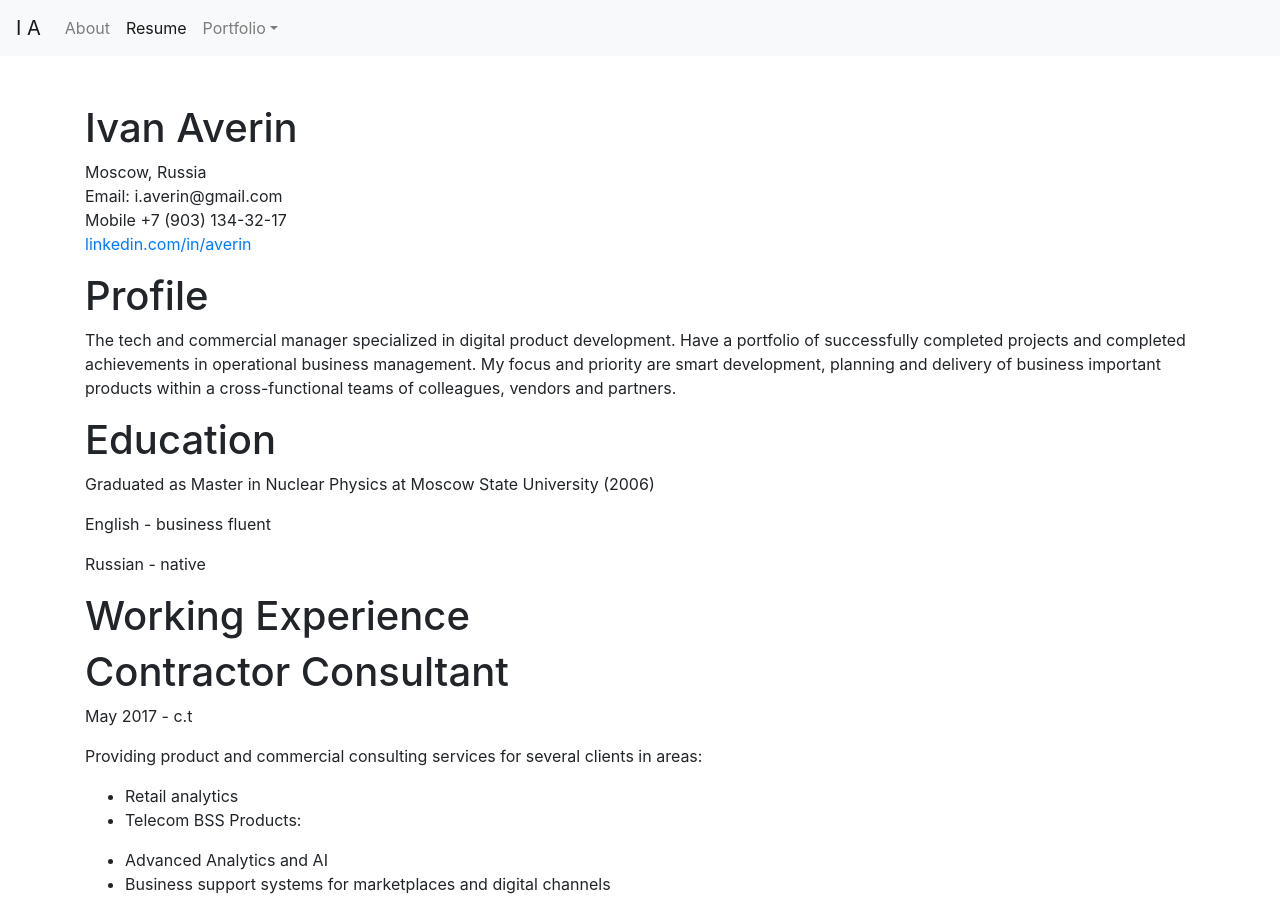
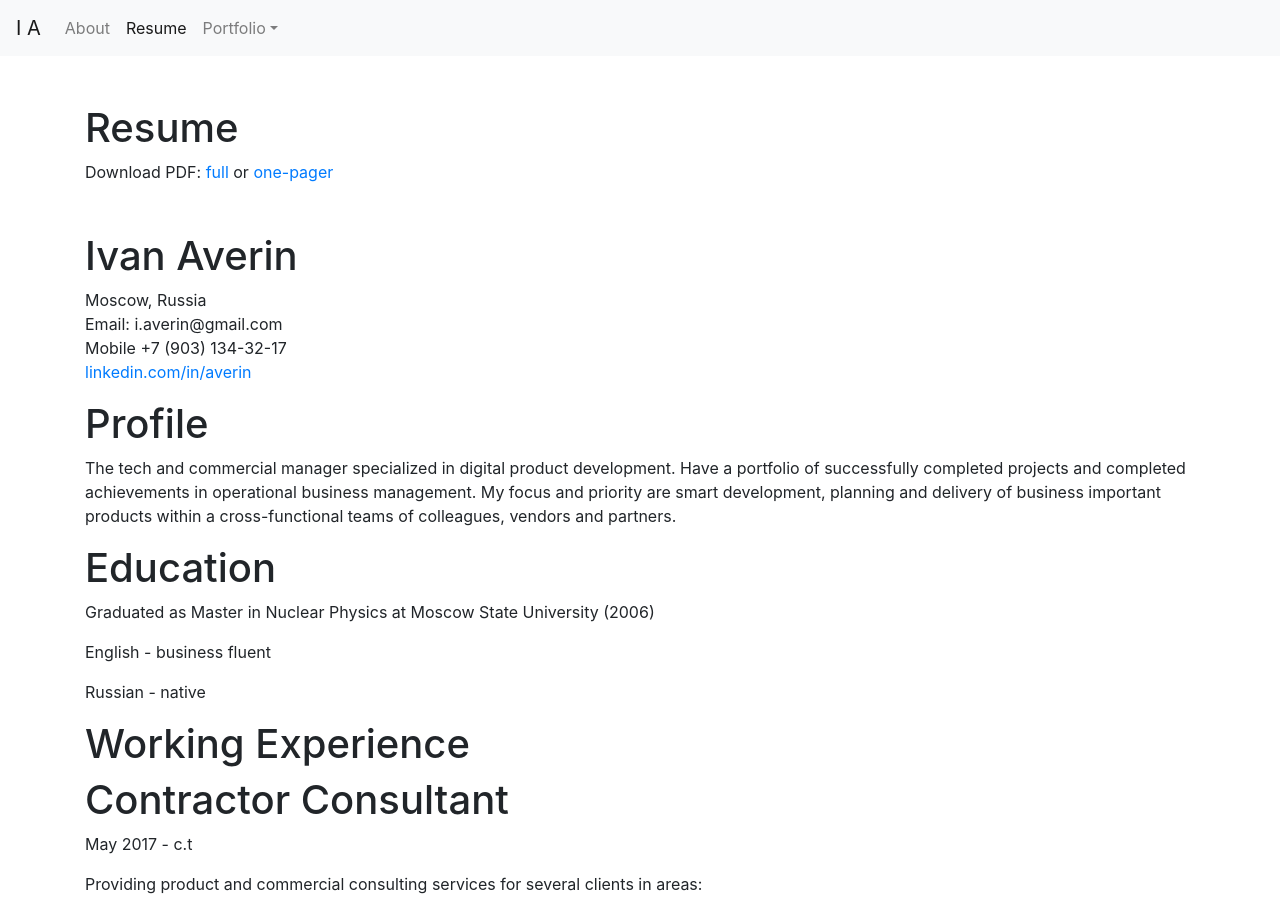
Before and after one commit to iaverin/iaverin.github.io, a Jekyll site: the page cv.html, which Jekyll copies as it is, in a window 1280 px wide and 900 px high. Built offline with Jekyll 4.4.1, drawn with Linux system fonts in a browser that asks for light colours; nearby versions of some CDN libraries; some of the changed text lies outside the part shown.

Commit message:
added download links

```diff
--- a/cv.html
+++ b/cv.html
@@ -57,8 +57,13 @@
 
 
     <div class="container mt-5">
+        <h1>Resume</h1>
+        <p class="mb-5">Download PDF: <a href="https://docs.google.com/document/export?format=pdf&id=18PTjhKrnqPhP-P7vN5CM87XSDzoIzM_87GGhcfVL1U4&includes_info_params=true" target="_blanc">full</a> or
+             <a href="https://docs.google.com/document/export?format=pdf&id=1-3sXLAAnB0ncusJ6A2q9Uwx2kOxYFKrfS4Ge2q3n4SI&includes_info_params=true" target="_blanc" >one-pager</a></p>
 
         <h1>Ivan Averin </h1>
+
+
                     <p class="mb-0">Moscow, Russia</p>
                     <p class="mb-0">Email: i.averin@gmail.com</p>
                     <p class="mb-0">Mobile +7 (903) 134-32-17</p>
@@ -259,7 +264,13 @@
         <p class="mb-0">Giedrius Makauskas – CCO of VimpelCom Eurasia (ex-supervisor)</p>
         <p class="mb-0">Maksim Sidorov – MTS (ex Head of business development department at VimpelCom) </p>
 
+        <p class="mt-5">Download PDF: <a href="https://docs.google.com/document/export?format=pdf&id=18PTjhKrnqPhP-P7vN5CM87XSDzoIzM_87GGhcfVL1U4&includes_info_params=true" target="_blanc">full</a> or
+            <a href="https://docs.google.com/document/export?format=pdf&id=1-3sXLAAnB0ncusJ6A2q9Uwx2kOxYFKrfS4Ge2q3n4SI&includes_info_params=true" target="_blanc" >one-pager</a></p>
+
+
     </div>
+
+
 
     <!-- Footer -->
     <footer class="page-footer font-small blue mt-5">
--- a/index.html
+++ b/index.html
@@ -51,7 +51,7 @@
                     <!-- <h1 class="display-4">Product Development by Ivan Averin</h1> -->
                     <!-- <h5 class="display-5">Intro</h5> -->
 
-                    <h1 class="display-4">My name is Ivan Averin and I'm specialized in Product Development</h1>
+                    <h1 class="display-4">My name is Ivan Averin and I'm specialized in New Product Development</h1>
 
                     <!-- <ul class="lead">
                         <li>analyse and decide of what to do (with data and numbers)</li>
--- a/portfolio.html
+++ b/portfolio.html
@@ -70,6 +70,7 @@
         <h1>Portfolio Highlights</h1>
         <p></p>Below you will find brief description of my most important and favorite projects and products from my
         portfolio.</p>
+        <p ><a href="https://docs.google.com/document/export?format=pdf&id=1owjWm9v7ObLBANVbK3VC7Jl4o_3tpIDzPfhGPeO5KuA&includes_info_params=true" target="_blanc" >Download PDF</a></p>
 
 
         <!-- <p><a href="#h.mjkm9pus5mww">Portfolio Highlights</a></p>
@@ -294,7 +295,7 @@
         <p><img alt="image3" src="images/image3.png" class="img-fluid"></p>
 
 
-
+        <p class="mt-5"><a href="https://docs.google.com/document/export?format=pdf&id=1owjWm9v7ObLBANVbK3VC7Jl4o_3tpIDzPfhGPeO5KuA&includes_info_params=true" target="_blanc" >Download PDF</a></p>
     </div>
 
     <!-- Footer -->
--- a/project_list.html
+++ b/project_list.html
@@ -62,11 +62,9 @@
         </div>
     </nav>
 
-
     <div class="container mt-5">
-
-
         <h1>List of all projects</h1>
+        <p class="mt-5"><a href="https://docs.google.com/spreadsheets/d/e/2PACX-1vR-UJ3MVRu60cx-Fc5HszbxNPGWS7S7CHV4EmCplFSmus2injRpIqD6dKblL4fiJ0MDZ5JjQ1HBWbvj/pub?output=pdf" target="_blanc" >Download PDF</a></p>
         <table class="table table-bordered " >
             <tbody>
                 <tr>
@@ -768,6 +766,7 @@
             </tbody>
         </table>
 
+        <p class="mt-5"><a href="https://docs.google.com/spreadsheets/d/e/2PACX-1vR-UJ3MVRu60cx-Fc5HszbxNPGWS7S7CHV4EmCplFSmus2injRpIqD6dKblL4fiJ0MDZ5JjQ1HBWbvj/pub?output=pdf" target="_blanc" >Download PDF</a></p>
 
 
     </div>
```
